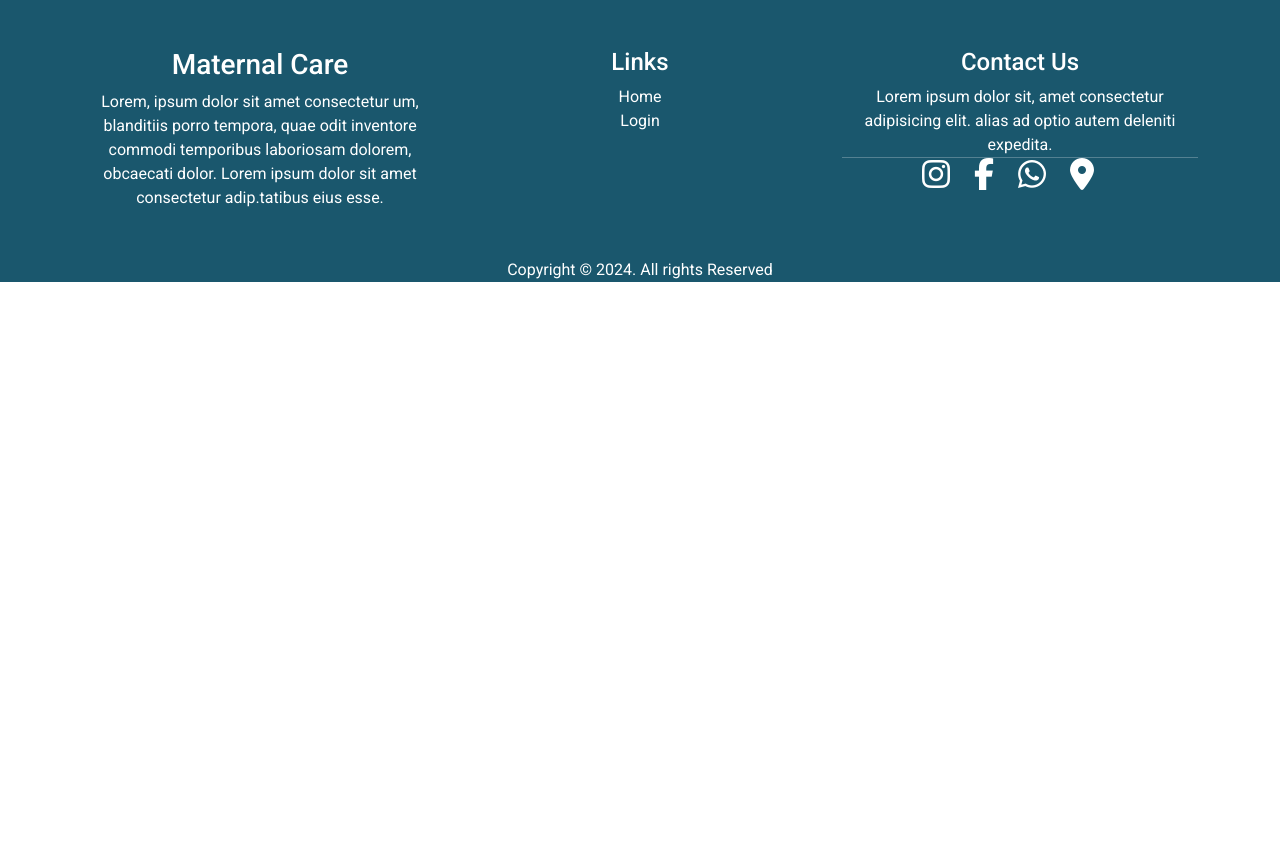
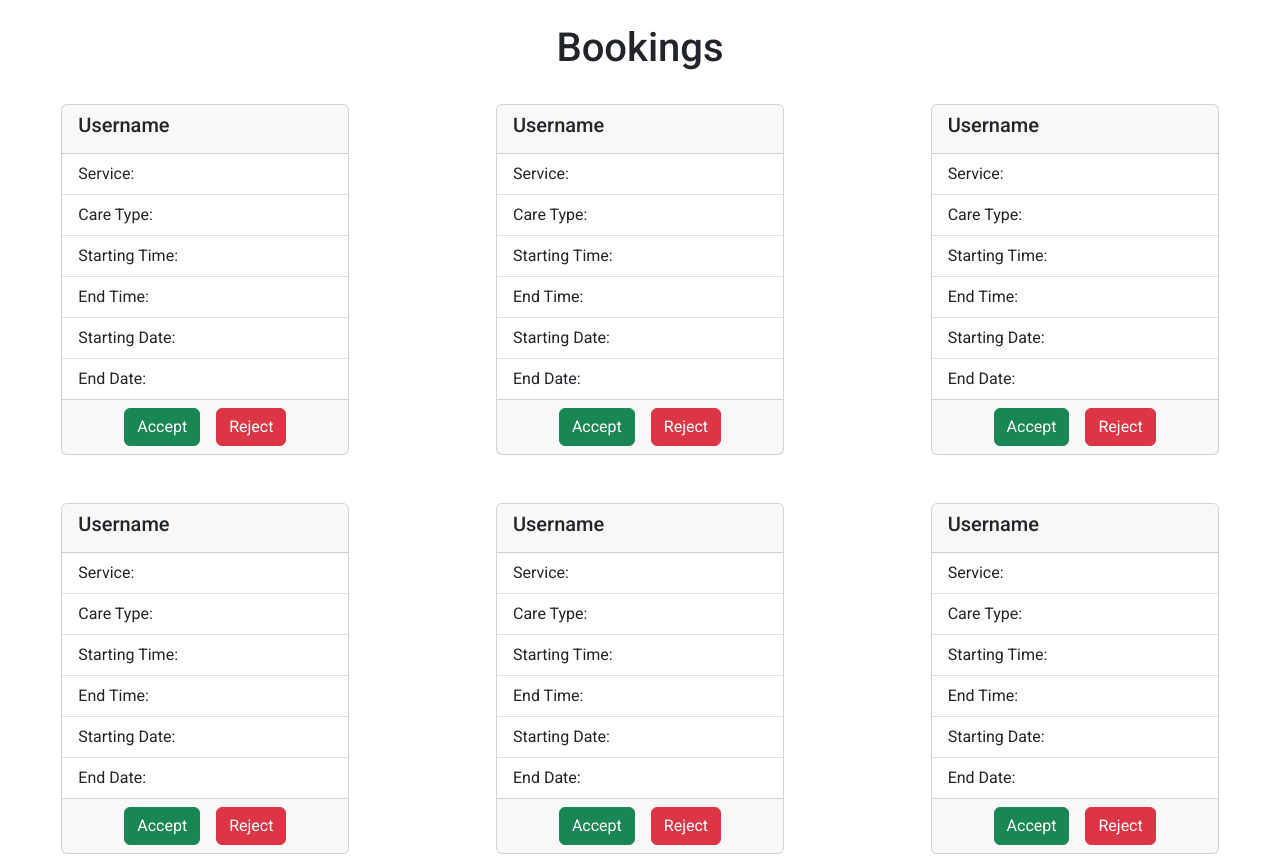
Before and after one commit to aadilmansoor/maternal-care, a React (Create React App) app: page /service-provider/bookings in a window 1280 px wide. Shown: the top 856 px of the page. Before the commit the page ends 800 px from the top, so only its background shows below. Built offline with nearby package versions, Linux system fonts and the light colour scheme.

Commit message:
serviceproviderbooking page

```diff
--- a/src/App.js
+++ b/src/App.js
@@ -29,6 +29,7 @@ import MarkAttendance from "./pages/Service_Provider/MarkAttendance/MarkAttendan
 import ServiceProviderInfo from "./components/ServiceProviderInfo/ServiceProviderInfo";
 import ServiceProviders from "./pages/Admin/ServiceProviders/ServiceProviders";
 import ChatPage from "./pages/Admin/ChatPage/ChatPage";
+import SpBookings from "./pages/Service_Provider/ServiceProviderBookings/SpBookings";
 
 function App() {
   return (
@@ -74,6 +75,8 @@ function App() {
           element={<MarkAttendance />}
         />
         <Route path="/admin/service-providers" element={<ServiceProviders />} />
+        <Route path="/service-provider/bookings" element={<SpBookings />} />
+
       </Routes>
       <ToastContainer
         autoClose={2000}
--- a/src/pages/Service_Provider/MarkAttendance/MarkAttendance.jsx
+++ b/src/pages/Service_Provider/MarkAttendance/MarkAttendance.jsx
@@ -49,7 +49,9 @@ const MarkAttendance = () => {
         },
         headers
       );
-      console.log(result);
+      if(result.status===200){
+        toast.success("Marked attendance")
+      }
     };
     uploadData();
   };
@@ -59,25 +61,39 @@ const MarkAttendance = () => {
       <h2 className="text-center mt-5 mb-4">Mark Attendance</h2>
       <div className=" d-flex justify-content-center mt-4">
         <div className="text-end date-time_container mt-4">
+          <label className="text-start w-100 " htmlFor="date">
+            Date
+          </label>
           <input
+            id="date"
             type="date"
-            className="form-control mb-3"
+            className="form-control mb-4"
             value={dateField.date}
             onChange={(e) =>
               setDateField({ ...dateField, date: e.target.value })
             }
           />
+          <label className="text-start w-100 " htmlFor="time-in">
+            Time In
+          </label>
+
           <input
+            id="time-in"
             type="time"
-            className="form-control mb-3"
+            className="form-control mb-4"
             value={dateField.time_in}
             onChange={(e) =>
               setDateField({ ...dateField, time_in: e.target.value })
             }
           />
+          <label className="text-start w-100 " htmlFor="time-out">
+            Time Out
+          </label>
+
           <input
+            id="time-out"
             type="time"
-            className="form-control mb-3"
+            className="form-control mb-4"
             value={dateField.time_out}
             onChange={(e) =>
               setDateField({ ...dateField, time_out: e.target.value })
--- /dev/null
+++ b/src/pages/Service_Provider/ServiceProviderBookings/SpBookings.css
@@ -0,0 +1,7 @@
+.booking_card{
+    transition: transform 0.2s ease-in-out;
+}
+
+.booking_card:hover{
+    transform: scale(1.1);
+}
--- /dev/null
+++ b/src/pages/Service_Provider/ServiceProviderBookings/SpBookings.jsx
@@ -0,0 +1,55 @@
+import React from "react";
+import { Button, Card, Col, ListGroup, Row } from "react-bootstrap";
+import "./SpBookings.css"
+
+const SpBookings = () => {
+    function col() {
+        return (
+        <Col lg={4} md={6} className="d-flex justify-content-center p-0 mt-4 mb-4 booking_card">
+
+    <Card style={{ width: "18rem" }}>
+      <Card.Header>
+        <Card.Title>Username</Card.Title>
+      </Card.Header>
+      <ListGroup variant="flush">
+        <ListGroup.Item>Service:</ListGroup.Item>
+        <ListGroup.Item>Care Type:</ListGroup.Item>
+
+        <ListGroup.Item>Starting Time:</ListGroup.Item>
+        <ListGroup.Item>End Time:</ListGroup.Item>
+        <ListGroup.Item>Starting Date:</ListGroup.Item>
+        <ListGroup.Item>End Date:</ListGroup.Item>
+      </ListGroup>
+      <Card.Footer>
+        <div className="d-flex justify-content-center gap-3">
+          <Button variant="success">Accept</Button>
+          <Button variant="danger">Reject</Button>
+        </div>
+      </Card.Footer>
+    </Card>
+        </Col>
+        )
+    }
+  return (
+    <div >
+                <h1 className="text-center mt-4">Bookings</h1>
+        <Row>
+           {col()}
+           {col()}
+           {col()}
+           {col()}
+           {col()}
+           {col()}
+           {col()}
+           {col()}
+           {col()}
+           {col()}
+           {col()}
+        </Row>
+
+
+    </div>
+  );
+};
+
+export default SpBookings;
```
Also changed, not shown: src/pages/Admin/ProviderVerification/ProviderVerification.jsx (+1 -36 lines).
